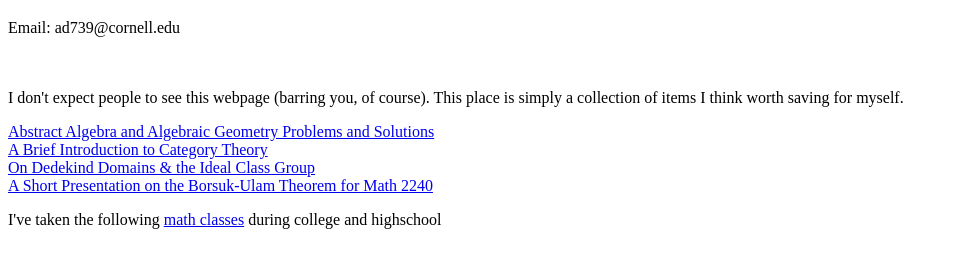
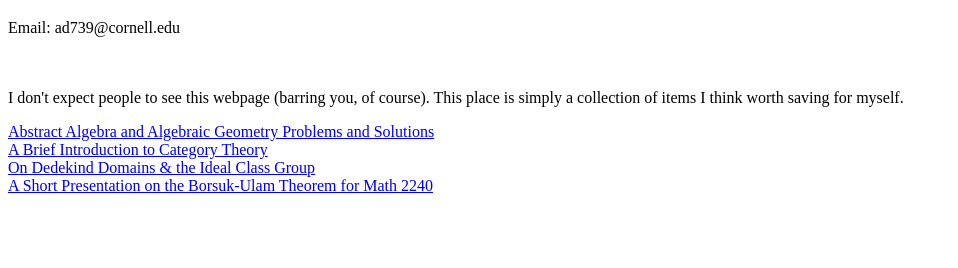
Before and after one commit to polybeandip/polybeandip.github.io, a plain HTML site: page index.html in a window 1280 px wide. Shown: the part 106-374 px from the top of the page, without its empty margins (0-958 px from the left). Drawn offline with Linux system fonts and the light colour scheme.

Commit message:
deleted math classes taken

```diff
--- a/index.html
+++ b/index.html
@@ -27,7 +27,5 @@
 
         </p>
 
-	<p> I've taken the following <a href = "courses.html">math classes</a> during college and highschool</p>
-
 	</body>
 </html>
```
